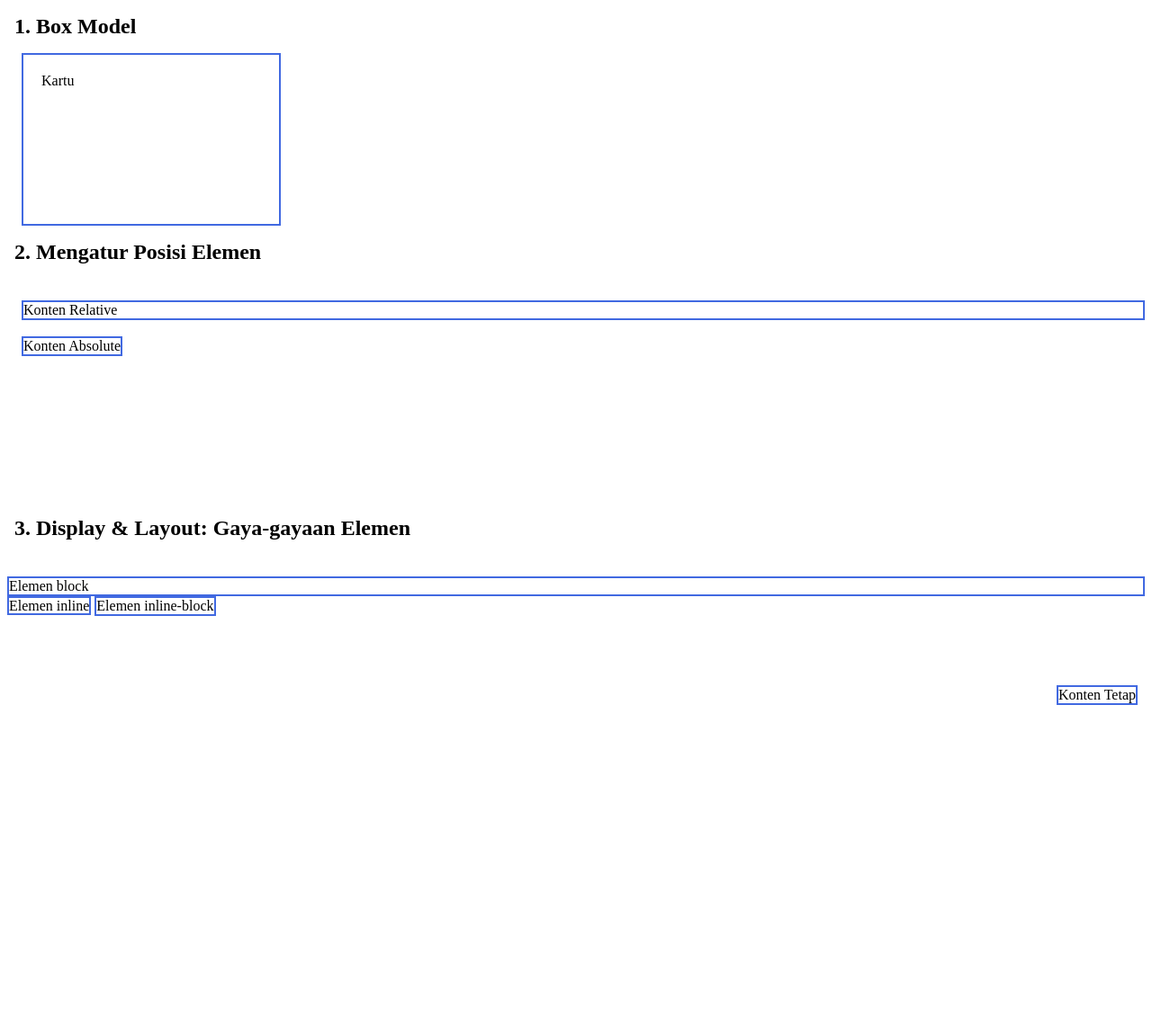
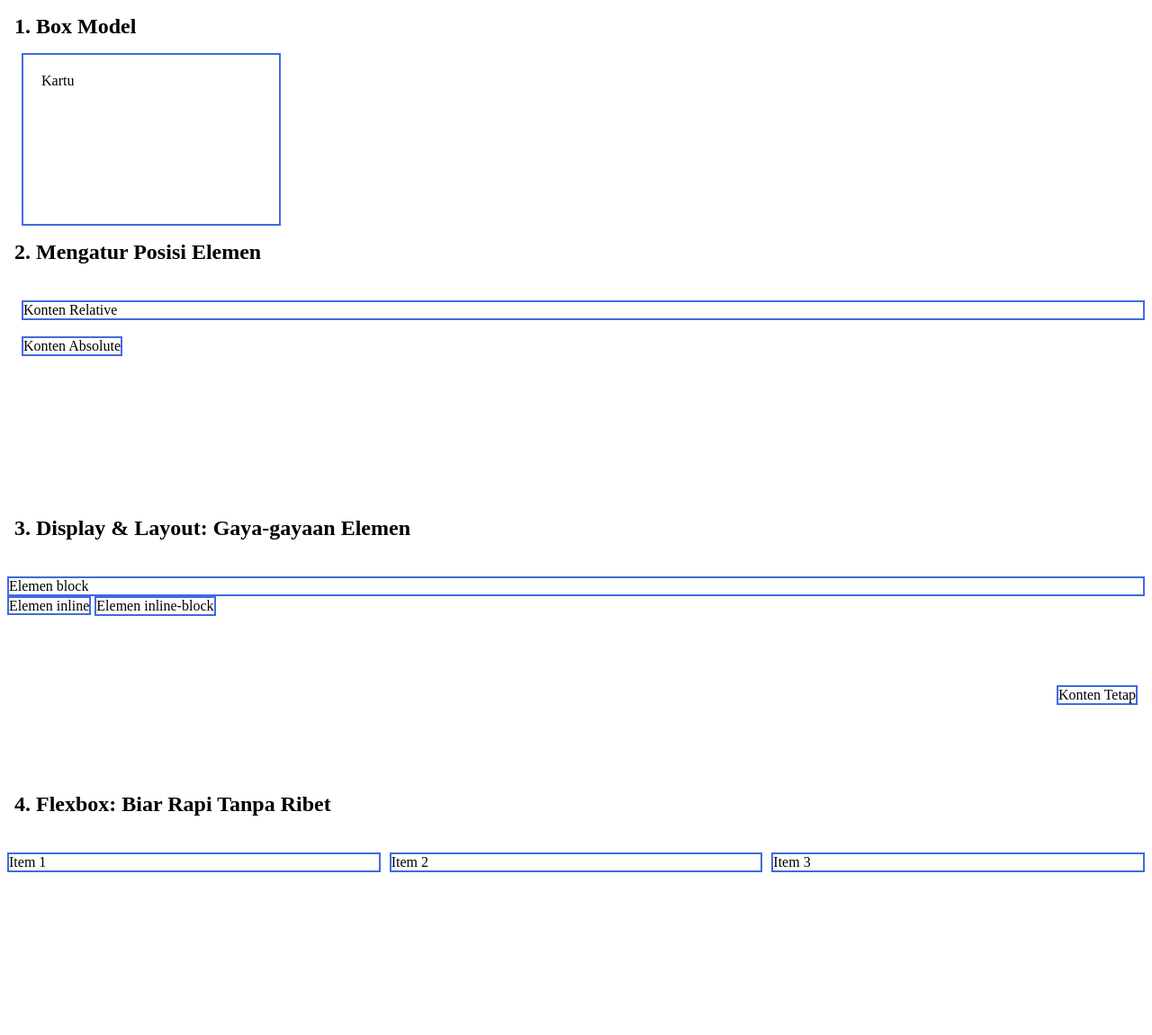
Before and after one commit to RizlH/1124160208-ManualCSS-VS-TailwindCSS, a plain HTML site: page Manual_CSS/index.html in a window 1280 px wide. Shown: the whole page at 90% size. Before the commit the page ends 881 px from the top, so only its background shows below. Drawn offline with Linux system fonts and the light colour scheme.

Commit message:
4. Flexbox: Biar Rapi Tanpa Ribet

```diff
--- a/Manual_CSS/index.html
+++ b/Manual_CSS/index.html
@@ -43,5 +43,15 @@
         <div class="inline-blok">Elemen inline-block</div>
         <div class="sembunyi">Elemen tersembunyi</div>
     </section>
+
+    <!-- 4. Flexbox: Biar Rapi Tanpa Ribet -->
+    <h1 class="judul">4. Flexbox: Biar Rapi Tanpa Ribet</h1>
+    <section class="posisi-container">
+        <div class="kontainer-flex">
+            <div class="item-flex">Item 1</div>
+            <div class="item-flex">Item 2</div>
+            <div class="item-flex">Item 3</div>
+        </div>
+    </section>
 </body>
 </html>
--- a/Manual_CSS/style.css
+++ b/Manual_CSS/style.css
@@ -66,3 +66,17 @@ body {
     display: none;
     border: 2px solid royalblue;
 }
+
+.kontainer-flex {
+    display: flex;
+    flex-direction: row;
+    justify-content: space-between;
+    align-items: center;
+    flex-wrap: wrap;
+    gap: 10px;
+}
+
+.item-flex {
+    flex: 1 0 200px;
+    border: 2px solid royalblue;
+}
```
Also changed, not shown: Tailwind_CSS/index.html (+9 -0 lines). Lines whose indentation alone changed are shown as unchanged.
